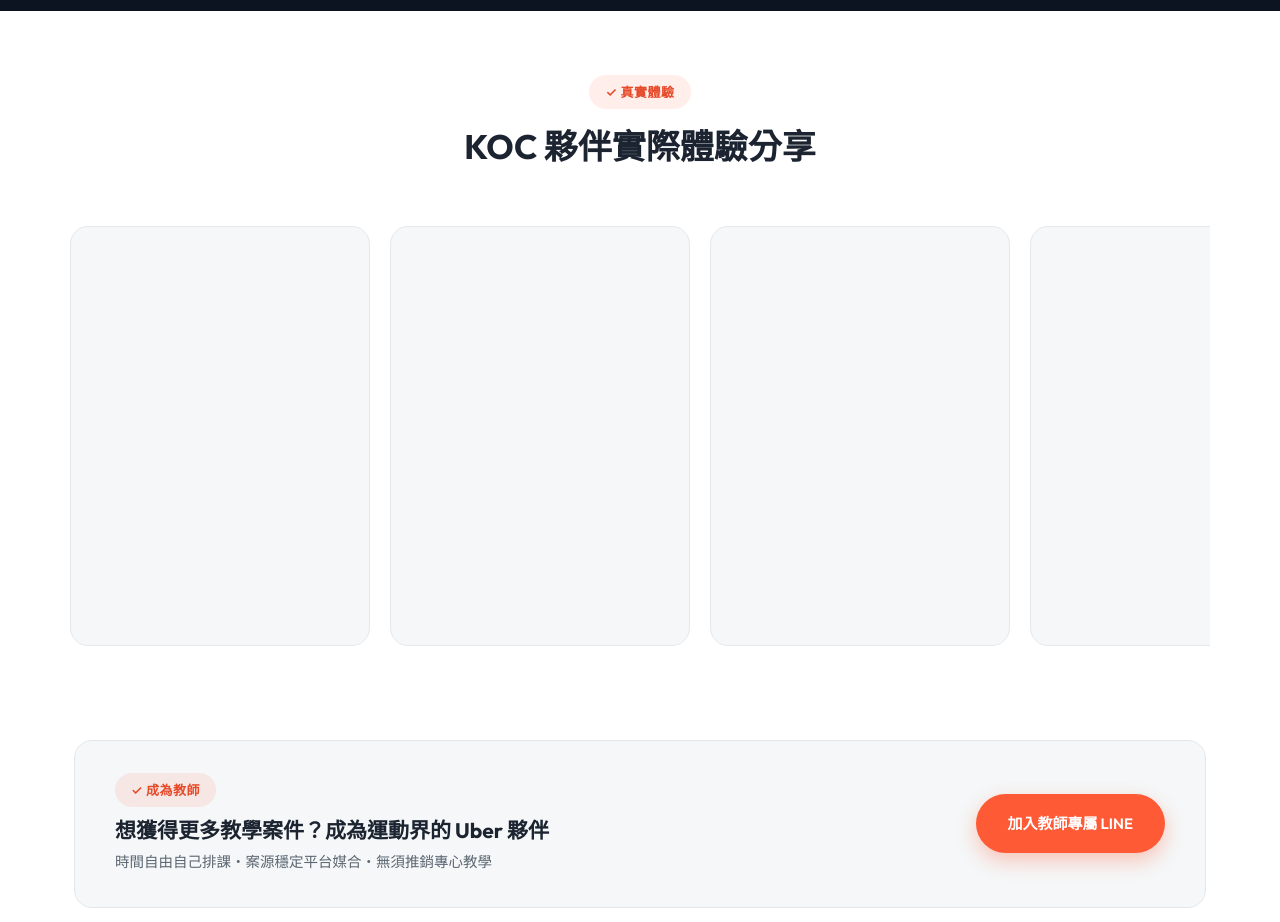
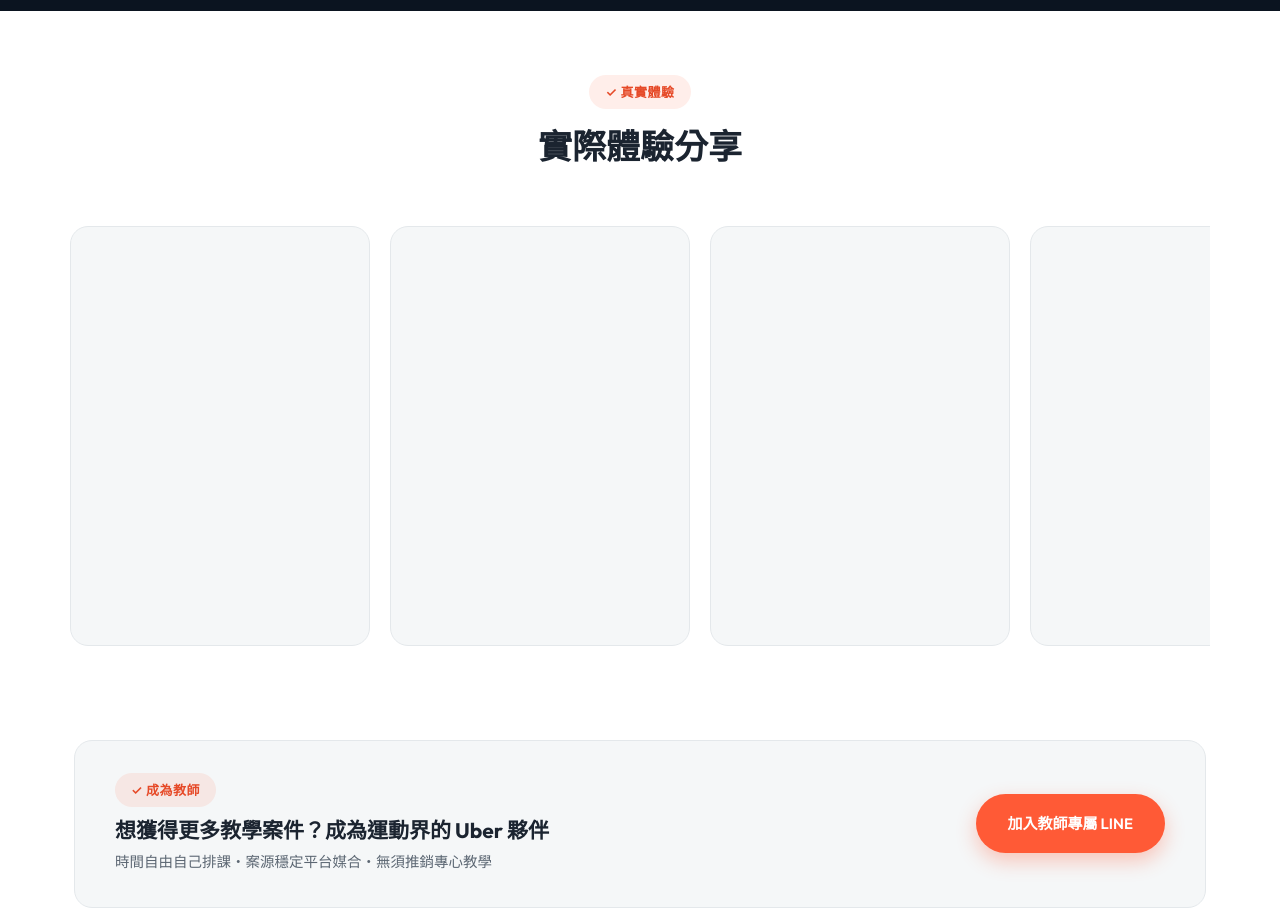
Before and after one commit to LeoInnodanc/innodanc-event-page, a plain HTML site: page public/index.html in a window 1280 px wide. Shown: the part 4080-5002 px from the top of the page. Drawn offline with Linux system fonts and the light colour scheme; a script that the page names is missing.

Commit message:
Add files via upload

```diff
--- a/public/index.html
+++ b/public/index.html
@@ -783,7 +783,7 @@ height="0" width="0" style="display:none;visibility:hidden"></iframe></noscript>
     <div class="wrap">
       <div class="section-head center">
         <span class="kicker">✓ 真實體驗</span>
-        <h2>KOC 夥伴實際體驗分享</h2>
+        <h2>實際體驗分享</h2>
       </div>
       <div class="koc-scroll">
         <div class="koc-item">
```
